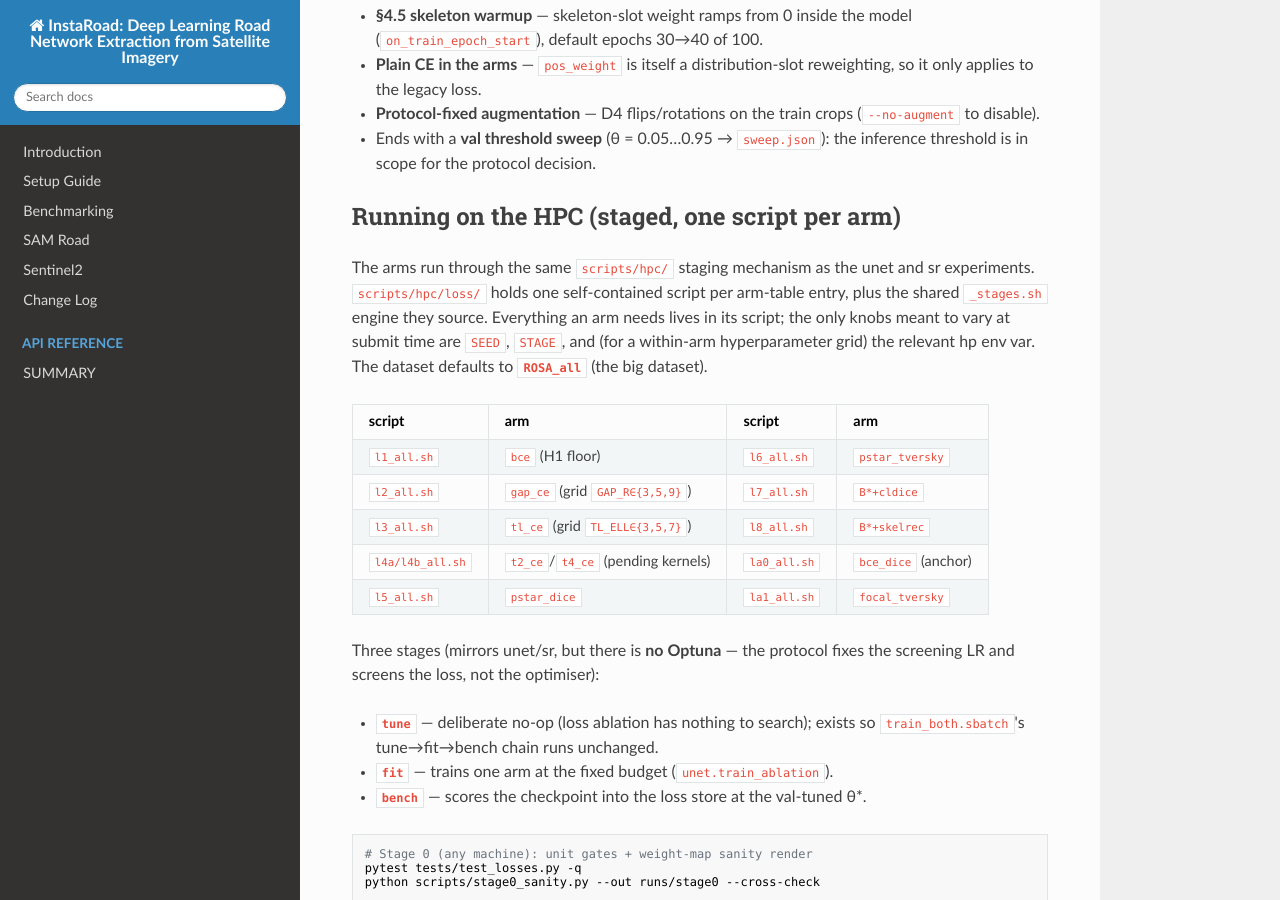
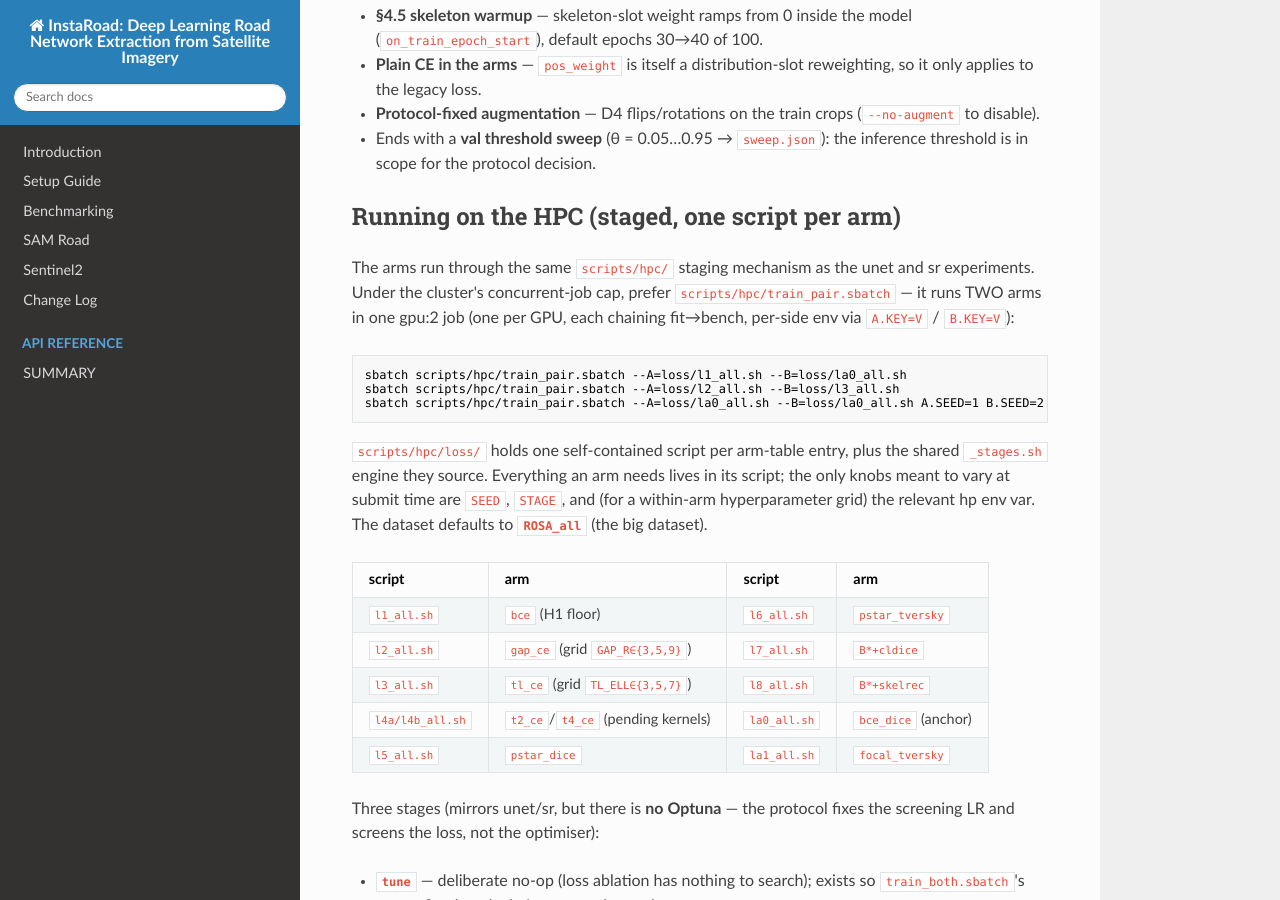
Before and after one commit to Goamhobala/Task-Driven-Super-Resolution-, an MkDocs documentation site: the page built from docs/loss_ablation.md, in a window 1280 px wide and 900 px high, scrolled down 1173 px. Built offline with MkDocs 1.6.1, drawn with Linux system fonts in a browser that asks for light colours; nearby versions of some CDN libraries.

Commit message:
feat: two runs per job script

````diff
--- a/docs/loss_ablation.md
+++ b/docs/loss_ablation.md
@@ -53,7 +53,16 @@ equally drivable from the plain LightningCLI
 ## Running on the HPC (staged, one script per arm)
 
 The arms run through the same `scripts/hpc/` staging mechanism as the unet and
-sr experiments. `scripts/hpc/loss/` holds one self-contained script per
+sr experiments. Under the cluster's concurrent-job cap, prefer
+`scripts/hpc/train_pair.sbatch` — it runs TWO arms in one gpu:2 job (one per
+GPU, each chaining fit→bench, per-side env via `A.KEY=V` / `B.KEY=V`):
+
+```sh
+sbatch scripts/hpc/train_pair.sbatch --A=loss/l1_all.sh --B=loss/la0_all.sh
+sbatch scripts/hpc/train_pair.sbatch --A=loss/l2_all.sh --B=loss/l3_all.sh
+sbatch scripts/hpc/train_pair.sbatch --A=loss/la0_all.sh --B=loss/la0_all.sh A.SEED=1 B.SEED=2
+```
+ `scripts/hpc/loss/` holds one self-contained script per
 arm-table entry, plus the shared `_stages.sh` engine they source. Everything an
 arm needs lives in its script; the only knobs meant to vary at submit time are
 `SEED`, `STAGE`, and (for a within-arm hyperparameter grid) the relevant hp env
````
Also changed, not shown: 2 other files.
